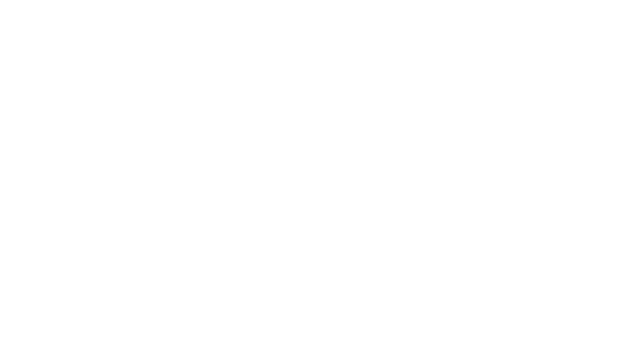
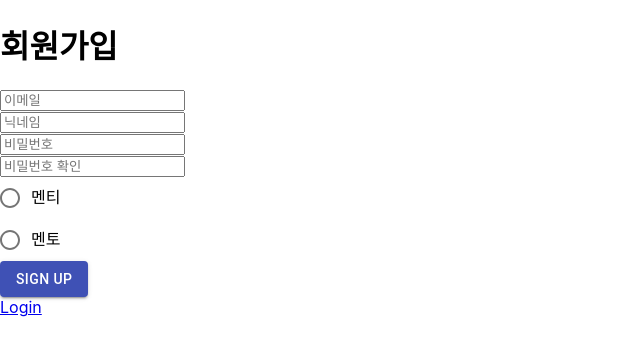
Before and after one commit to joohongkim1/mentoring_app, a React (Create React App) app in the folder front/: page /signup in a window 1280 px wide. Shown: the top 356 px of the page, without its empty margins (0-640 px from the left). Built offline with nearby package versions, Linux system fonts and the light colour scheme.

Commit message:
[Add] Temporary signup page, S02P31A104-7

```diff
--- a/front/package.json
+++ b/front/package.json
@@ -3,14 +3,17 @@
   "version": "0.1.0",
   "private": true,
   "dependencies": {
+    "@material-ui/core": "^4.9.14",
     "@testing-library/jest-dom": "^4.2.4",
     "@testing-library/react": "^9.3.2",
     "@testing-library/user-event": "^7.1.2",
     "eslint-config-airbnb": "^18.1.0",
     "react": "^16.13.1",
     "react-dom": "^16.13.1",
+    "react-redux": "^7.2.0",
     "react-router-dom": "^5.2.0",
-    "react-scripts": "3.4.1"
+    "react-scripts": "3.4.1",
+    "redux": "^4.0.5"
   },
   "scripts": {
     "start": "cross-env NODE_PATH=src react-scripts start",
--- a/front/public/index.html
+++ b/front/public/index.html
@@ -24,6 +24,7 @@
       work correctly both with client-side routing and a non-root public URL.
       Learn how to configure a non-root public URL by running `npm run build`.
     -->
+    <link rel="stylesheet" href="https://fonts.googleapis.com/icon?family=Material+Icons" />
     <title>React App</title>
   </head>
   <body>
--- a/front/src/App.js
+++ b/front/src/App.js
@@ -1,12 +1,14 @@
 import React from 'react';
 import { BrowserRouter, Route } from 'react-router-dom';
 import Home from './pages/home';
+import SignupPage from './pages/SignupPage';
 
 function App() {
   return (
     <div className="App">
       <BrowserRouter>
         <Route exact path="/" component={Home} />
+        <Route exact path="/signup" component={SignupPage} />
       </BrowserRouter>
     </div>
   );
--- /dev/null
+++ b/front/src/components/Signup/SignupForm.jsx
@@ -0,0 +1,110 @@
+import React from 'react';
+import Radio from '@material-ui/core/Radio';
+import RadioGroup from '@material-ui/core/RadioGroup';
+import FormControlLabel from '@material-ui/core/FormControlLabel';
+import FormControl from '@material-ui/core/FormControl';
+import { Paper, TextField, Button, Typography } from '@material-ui/core';
+import { makeStyles } from '@material-ui/core/styles';
+
+import { Link } from 'react-router-dom';
+
+const useStyles = makeStyles((theme) => ({
+    pageWrapper: {
+      height: '100vh',
+      display: 'flex',
+      flexDirection: 'column',
+    },
+    pageContainer: {
+      display: 'flex',
+      flexDirection: 'column',
+      alignItems: 'center',
+      justifyContent: 'center',
+      flexGrow: '1',
+    },
+    boxWrapper: {
+      display: 'flex',
+      flexDirection: 'column',
+      alignItems: 'center',
+      padding: theme.spacing(3),
+    },
+    // inputRoot: {
+    //   '&$inputFocused $inputNotchedOutline': {
+    //     borderColor: theme.palette.secondary.main,
+    //   },
+    // },
+    // inputNotchedOutline: {},
+    // inputFocused: {},
+    // inputLabelRoot: {
+    //   '&$inputFocused': {
+    //     color: theme.palette.secondary.main,
+    //   },
+    // },
+  }));
+
+
+export default function SignupPage({ user, onChangeField }) {
+    const classes = useStyles();
+    const onChange = e => {
+        onChangeField(e.target.value);
+    }
+
+    return (
+        <div className={classes.pageWrapper}>
+            <form onSubmit="a">
+                <div>
+                    <input
+                        type="email"
+                        name="email"
+                        value={user.email}
+                        placeholder="이메일"
+                        onChange={onChange}
+                    />
+                </div>
+                <div>
+                    <input
+                        type="text"
+                        name="nickname"
+                        value={user.nickname}
+                        placeholder="닉네임"
+                        onChange={onChange}
+                    />
+                </div>
+                <div>
+                    <input
+                        type="password"
+                        name="password"
+                        value={user.password}
+                        placeholder="비밀번호"
+                        onChange={onChange}
+                    />
+                </div>
+                <div>
+                    <input
+                        type="password"
+                        name="passwordConfirm"
+                        value={user.passwordConfirm}
+                        placeholder="비밀번호 확인"
+                        onChange={onChange}
+                    />
+                </div>
+                <div>
+                    <FormControl component="fieldset">
+                        <RadioGroup aria-label="authority" name="authority" value={user.authority} onChange={onChange}>
+                            <FormControlLabel value="mentee" control={<Radio />} label="멘티" />
+                            <FormControlLabel value="mento" control={<Radio />} label="멘토" />
+                        </RadioGroup>
+                    </FormControl>
+                </div>
+
+                <Button type="submit" variant="contained" color="primary">
+                    Sign Up
+                </Button>
+
+            </form>
+            <Link to="/login">
+            Login
+          </Link>
+
+        </div>
+    )
+}
--- /dev/null
+++ b/front/src/containers/SignupContainer.jsx
@@ -0,0 +1,26 @@
+import React from 'react';
+import SingupForm from '../components/Signup/SignupForm';
+
+import { useSelector, useDispatch } from 'react-redux';
+import { changeField, registerSuccess, registerError, emailState } from '../modules/Signup/signup'
+
+function SignupContainer() {
+    const { user } = useSelector(state => ({
+        user: state.signup.user
+    }));
+
+    const dispatch = useDispatch();
+
+    const onChangeField = user => {
+        dispatch(changeField(user));
+        console.log(user);
+    }
+
+    return (
+        <SingupForm
+            user={user}
+            onChangeField={onChangeField}
+        />
+    );
+}
+export default SignupContainer;
--- a/front/src/index.js
+++ b/front/src/index.js
@@ -4,10 +4,18 @@ import './index.css';
 import App from './App';
 import * as serviceWorker from './serviceWorker';
 
+import rootReducer from './modules';
+
+import { Provider } from 'react-redux';
+import { createStore } from 'redux';
+
+const store = createStore(rootReducer, window.__REDUX_DEVTOOLS_EXTENSION__ && window.__REDUX_DEVTOOLS_EXTENSION__());
+
 ReactDOM.render(
-  <React.StrictMode>
+  <Provider store={store}>
     <App />
-  </React.StrictMode>,
+  </Provider>,
+
   document.getElementById('root'),
 );
 
--- /dev/null
+++ b/front/src/modules/Signup/signup.js
@@ -0,0 +1,66 @@
+const initialState = {
+    user: {},
+    isRegisterSuccess: false,
+    registerError: '',
+    emailState: '',
+};
+
+const CHANGE_FIELD = 'signup/CHANGE_FIELD';
+const REGISTER_REQUEST = 'sginup/REGISTER_REQUEST';
+const REGISTER_SUCCESS = 'signup/REGISTER_SUCCESS';
+const REGISTER_ERROR = 'signup/REGISTER_ERROR';
+const EMAIL_STATE = 'signup/EMAIL_STATE';
+
+export const changeField = user => ({
+    type: 'signup/CHANGE_FIELD',
+    user
+});
+
+
+export const registerSuccess = isRegisterSuccess => ({
+    type: 'signup/REGISTER_SUCCESS',
+    isRegisterSuccess
+})
+
+export const registerError = registerError => ({
+    type: 'signup/REGISTER_ERROR',
+    registerError
+})
+
+export const emailState = emailState => ({
+    type: 'signup/EMAIL_STATE',
+    emailState
+})
+
+// export default function register() {
+//     return ({})
+// }
+
+export default function signup(state = initialState, action) {
+    switch (action.type) {
+        case CHANGE_FIELD:
+            return {
+                ...state,
+                user: action.user
+            };
+        case REGISTER_SUCCESS:
+            return {
+                ...state,
+                isRegisterSuccess: true
+            };
+        case REGISTER_ERROR:
+            return {
+                ...state,
+                registerError: action.registerError,
+                isRegisterSuccess: false
+            };
+        case EMAIL_STATE:
+            return {
+                ...state,
+                emailState: action.emailState
+            };
+
+        default:
+            return state;
+    }
+}
--- /dev/null
+++ b/front/src/modules/index.js
@@ -0,0 +1,8 @@
+import { combineReducers } from 'redux';
+import signup from './Signup/signup';
+
+const rootReducer = combineReducers({
+    signup,
+});
+
+export default rootReducer;
--- /dev/null
+++ b/front/src/pages/SignupPage.jsx
@@ -0,0 +1,11 @@
+import React from 'react';
+import SignupContainer from '../containers/SignupContainer'
+
+export default function SignupPage({ match }) {
+    return(
+        <div>
+            <h1>회원가입</h1>
+            <SignupContainer />
+        </div>
+    )
+}
--- a/front/src/pages/home.js
+++ b/front/src/pages/home.js
@@ -1,7 +1,9 @@
 import React from 'react';
+import { Link } from 'react-router-dom';
 
 const Home = () => (
   <div>
+    <Link to='/signup'>회원가입</Link>
     <p>Home</p>
   </div>
 );
```
Also changed, not shown: front/src/modules/Signup/service.js (added), front/src/pages/SurveyPage.jsx (added), 1 other file (tests, documents, lock files or other folders).
